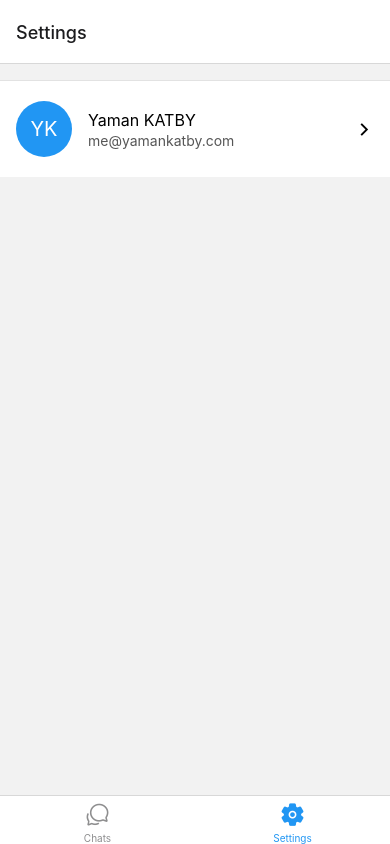
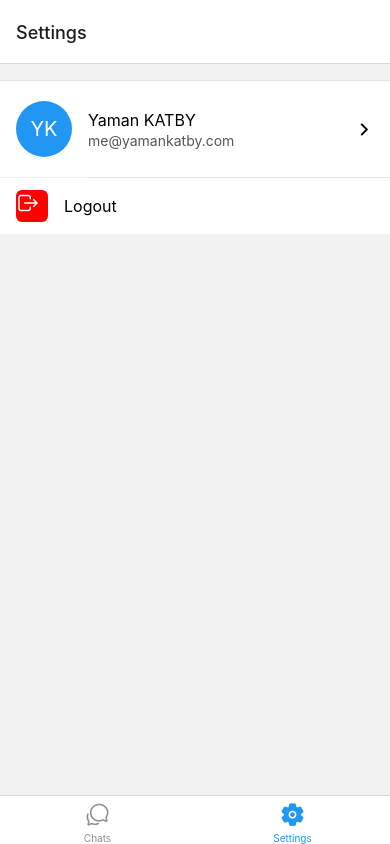
Before and after one commit to mehmetenfa/basic-chate-app, a React Native app: screen /Settings in a window 390 px wide. Built offline with nearby package versions, Linux system fonts and the light colour scheme.

Commit message:
logout button and logout icon add

```diff
--- a/screens/Settings.js
+++ b/screens/Settings.js
@@ -1,7 +1,9 @@
 import React from "react";
-import { Text, View, StyleSheet } from "react-native";
+import { Text, View, StyleSheet, TouchableOpacity } from "react-native";
 import ContactRow from "../components/ContactRow";
+import Separator from "../components/Separator";
 import { colors } from "../config/constants";
+import { Ionicons } from "@expo/vector-icons";
 
 const Settings = () => {
   return (
@@ -10,18 +12,50 @@ const Settings = () => {
         name="Yaman KATBY"
         subtitle="me@yamankatby.com"
         style={styles.contactRow}
-       />
+      />
+      <Separator />
+      <TouchableOpacity
+        style={styles.cell}
+        onPress={() => {
+          alert("Hi, You touched me");
+        }}
+      >
+        <View style={styles.iconsContainer}>
+          <Ionicons
+          name="log-out-outline"
+          size={24}
+          color={"white"} />
+        </View>
+        <Text style={styles.title}>Logout</Text>
+      </TouchableOpacity>
     </View>
   );
 };
 
 const styles = StyleSheet.create({
-    contactRow: {
-        backgroundColor: 'white',
-        marginTop: 16,
-        borderTopWidth: StyleSheet.hairlineWidth,
-        borderColor: colors.border,
-    }
-})
+  contactRow: {
+    backgroundColor: "white",
+    marginTop: 16,
+    borderTopWidth: StyleSheet.hairlineWidth,
+    borderColor: colors.border,
+  },
+  cell: {
+    paddingHorizontal: 16,
+    paddingVertical: 12,
+    backgroundColor: "white",
+    flexDirection: "row",
+    alignItems: "center",
+  },
+  title: {
+    fontSize: 16,
+    marginStart: 16,
+  },
+  iconsContainer: {
+    width: 32,
+    height: 32,
+    backgroundColor: "red",
+    borderRadius: 6,
+  },
+});
 
 export default Settings;
```
